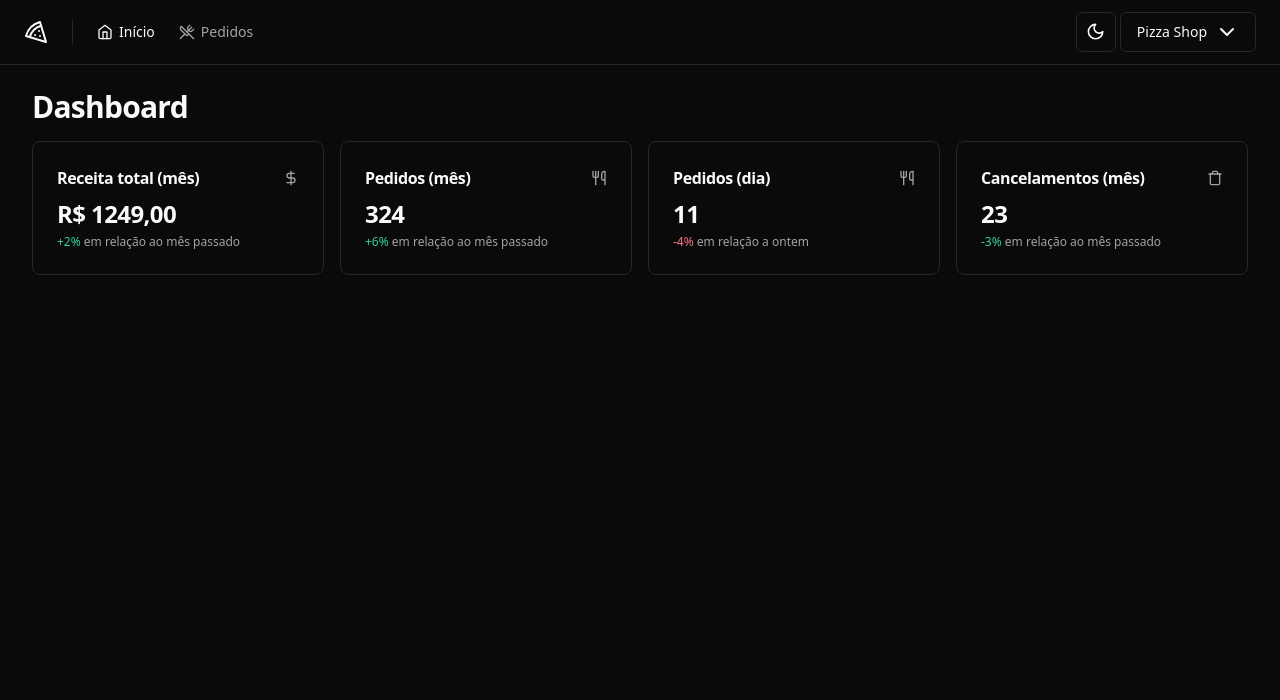
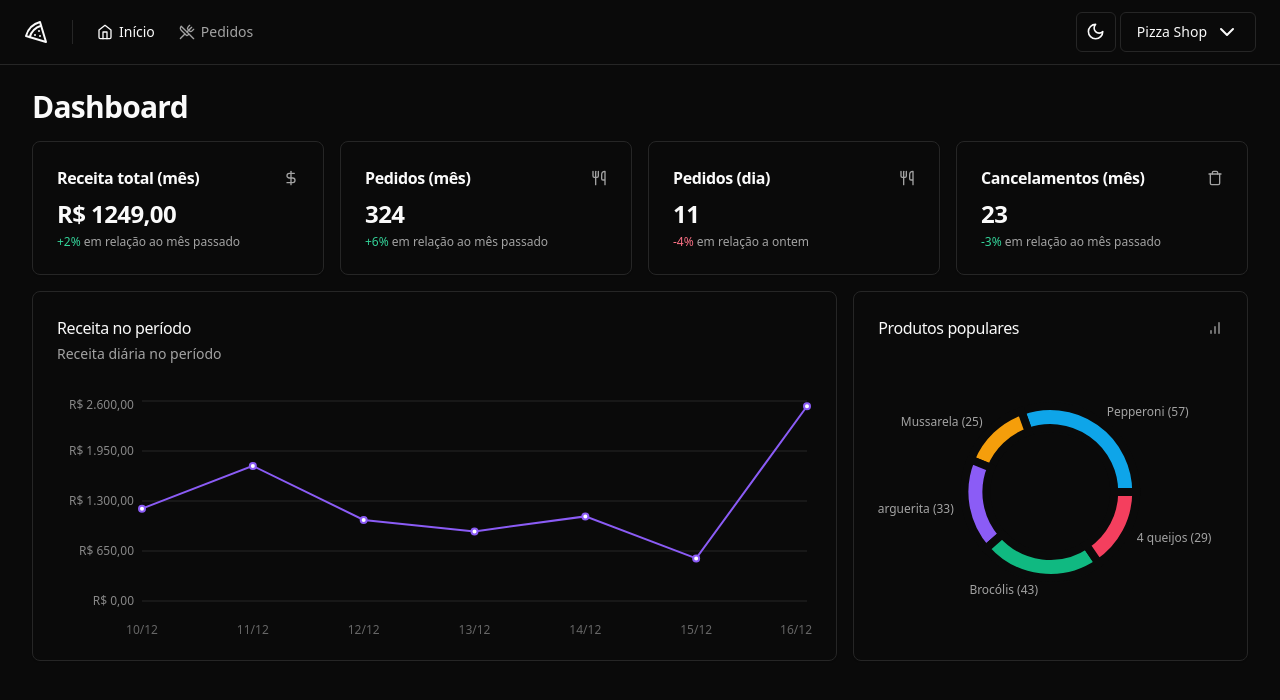
Before and after one commit to liroujohn/pizzashop-web, a React (Vite) app: page / in a window 1280 px wide. Shown: the top 700 px of the page. Built offline with nearby package versions, Linux system fonts and the light colour scheme.

Commit message:
add charts

```diff
--- a/package.json
+++ b/package.json
@@ -27,6 +27,7 @@
     "react-helmet-async": "^2.0.4",
     "react-hook-form": "^7.49.3",
     "react-router-dom": "^6.21.3",
+    "recharts": "^2.10.4",
     "sonner": "^1.3.1",
     "sort-by": "^0.0.2",
     "tailwind-merge": "^2.2.0",
--- /dev/null
+++ b/src/pages/404.tsx
@@ -0,0 +1,15 @@
+import { Link } from 'react-router-dom'
+
+export function NotFound() {
+  return (
+    <div className="flex h-screen flex-col items-center justify-center gap-2">
+      <h1 className="text-4xl font-bold">Página não encontrada</h1>
+      <p className="text-accent-foreground">
+        Voltar para o{' '}
+        <Link to="/" className="text-sky-600 dark:text-sky-400">
+          Dashboard
+        </Link>
+      </p>
+    </div>
+  )
+}
--- a/src/pages/app/dashboard/dashboard.tsx
+++ b/src/pages/app/dashboard/dashboard.tsx
@@ -4,6 +4,8 @@
 import { MonthCanceledOrdersAmountCard } from './month-canceled-orders-amount-card'
 import { MonthOrdersAmountCard } from './month-orders-amount-card'
 import { MonthRevenueCard } from './month-revenue-card'
+import { PopularProductsChart } from './popular-products-chart'
+import { RevenueChart } from './revenue-chart'
 
 export function Dashboard() {
   return (
@@ -18,6 +20,11 @@
           <DayOrdersAmountCard />
           <MonthCanceledOrdersAmountCard />
         </div>
+
+        <div className="grid grid-cols-9 gap-4">
+          <RevenueChart />
+          <PopularProductsChart />
+        </div>
       </div>
     </>
   )
--- /dev/null
+++ b/src/pages/app/dashboard/popular-products-chart.tsx
@@ -0,0 +1,92 @@
+import { BarChart } from 'lucide-react'
+import { Cell, Pie, PieChart, ResponsiveContainer } from 'recharts'
+import colors from 'tailwindcss/colors'
+
+import { Card, CardContent, CardHeader, CardTitle } from '@/components/ui/card'
+
+const data = [
+  { product: 'Pepperoni', amount: 57 },
+  { product: 'Mussarela', amount: 25 },
+  { product: 'Marguerita', amount: 33 },
+  { product: 'Brocólis', amount: 43 },
+  { product: '4 queijos', amount: 29 },
+]
+
+const COLORS = [
+  colors.sky[500],
+  colors.amber[500],
+  colors.violet[500],
+  colors.emerald[500],
+  colors.rose[500],
+]
+
+export function PopularProductsChart() {
+  return (
+    <Card className="col-span-3">
+      <CardHeader className="pb-8">
+        <div className="flex items-center justify-between">
+          <CardTitle className="text-base font-medium">
+            Produtos populares
+          </CardTitle>
+          <BarChart className="h-4 w-4 text-muted-foreground" />
+        </div>
+      </CardHeader>
+      <CardContent>
+        <ResponsiveContainer width="100%" height={240}>
+          <PieChart style={{ fontSize: 12 }}>
+            <Pie
+              data={data}
+              nameKey="product"
+              dataKey="amount"
+              cx="50%"
+              cy="50%"
+              outerRadius={86}
+              innerRadius={64}
+              strokeWidth={8}
+              labelLine={false}
+              label={({
+                cx,
+                cy,
+                midAngle,
+                innerRadius,
+                outerRadius,
+                value,
+                index,
+              }) => {
+                const RADIAN = Math.PI / 180
+                const radius = 12 + innerRadius + (outerRadius - innerRadius)
+                const x = cx + radius * Math.cos(-midAngle * RADIAN)
+                const y = cy + radius * Math.sin(-midAngle * RADIAN)
+
+                return (
+                  <text
+                    x={x}
+                    y={y}
+                    className="fill-muted-foreground text-xs"
+                    textAnchor={x > cx ? 'start' : 'end'}
+                    dominantBaseline="central"
+                  >
+                    {data[index].product.length > 12
+                      ? data[index].product.substring(0, 12).concat('...')
+                      : data[index].product}{' '}
+                    ({value})
+                  </text>
+                )
+              }}
+            >
+              {data.map((_, index) => {
+                return (
+                  <Cell
+                    key={`cell-${index}`}
+                    fill={COLORS[index]}
+                    className="stroke-background hover:opacity-80"
+                  />
+                )
+              })}
+            </Pie>
+          </PieChart>
+        </ResponsiveContainer>
+      </CardContent>
+    </Card>
+  )
+}
--- /dev/null
+++ b/src/pages/app/dashboard/revenue-chart.tsx
@@ -0,0 +1,68 @@
+import {
+  CartesianGrid,
+  Line,
+  LineChart,
+  ResponsiveContainer,
+  XAxis,
+  YAxis,
+} from 'recharts'
+import colors from 'tailwindcss/colors'
+
+import {
+  Card,
+  CardContent,
+  CardDescription,
+  CardHeader,
+  CardTitle,
+} from '@/components/ui/card'
+
+const data = [
+  { date: '10/12', revenue: 1200 },
+  { date: '11/12', revenue: 1756 },
+  { date: '12/12', revenue: 1054 },
+  { date: '13/12', revenue: 905 },
+  { date: '14/12', revenue: 1100 },
+  { date: '15/12', revenue: 554 },
+  { date: '16/12', revenue: 2532 },
+]
+
+export function RevenueChart() {
+  return (
+    <Card className="col-span-6">
+      <CardHeader className="flex-row items-center justify-between pb-8">
+        <div className="space-y-1">
+          <CardTitle className="text-base font-medium">
+            Receita no período
+          </CardTitle>
+          <CardDescription>Receita diária no período</CardDescription>
+        </div>
+      </CardHeader>
+      <CardContent>
+        <ResponsiveContainer width="100%" height={240}>
+          <LineChart data={data} style={{ fontSize: 12 }}>
+            <YAxis
+              stroke="#888"
+              axisLine={false}
+              tickLine={false}
+              width={80}
+              tickFormatter={(value: number) =>
+                value.toLocaleString('pt-BR', {
+                  style: 'currency',
+                  currency: 'BRL',
+                })
+              }
+            />
+            <XAxis dataKey="date" axisLine={false} tickLine={false} dy={16} />
+            <CartesianGrid vertical={false} className="stroke-muted" />
+            <Line
+              type="linear"
+              strokeWidth={2}
+              dataKey="revenue"
+              stroke={colors.violet[500]}
+            />
+          </LineChart>
+        </ResponsiveContainer>
+      </CardContent>
+    </Card>
+  )
+}
--- a/src/routes.tsx
+++ b/src/routes.tsx
@@ -2,6 +2,7 @@
 
 import { AppLayout } from './pages/_layouts/app'
 import { AuthLayout } from './pages/_layouts/auth'
+import { NotFound } from './pages/404'
 import { Dashboard } from './pages/app/dashboard/dashboard'
 import { Orders } from './pages/app/orders/orders'
 import { SignIn } from './pages/auth/sign-in'
@@ -11,6 +12,7 @@
   {
     path: '/',
     element: <AppLayout />,
+    errorElement: <NotFound />,
     children: [
       {
         path: '/',
```
Also changed, not shown: 1 other file (tests, documents, lock files or other folders).
